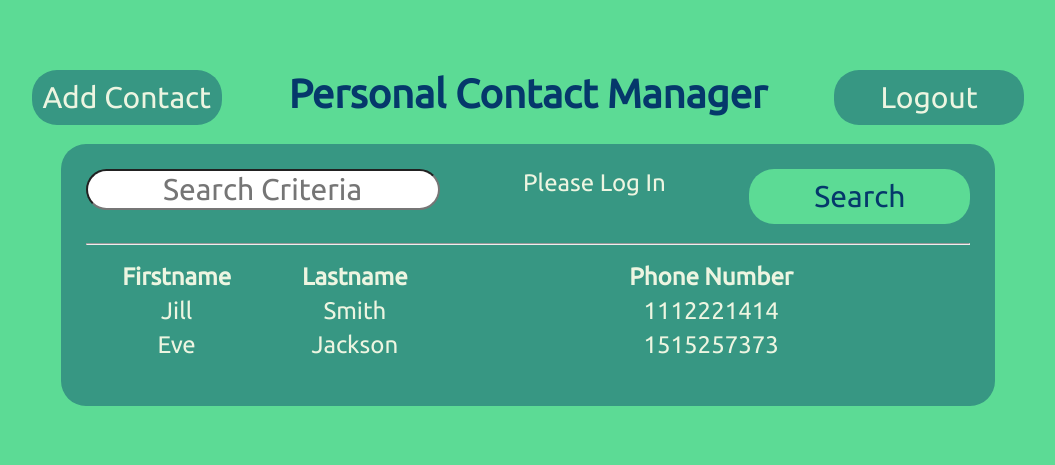
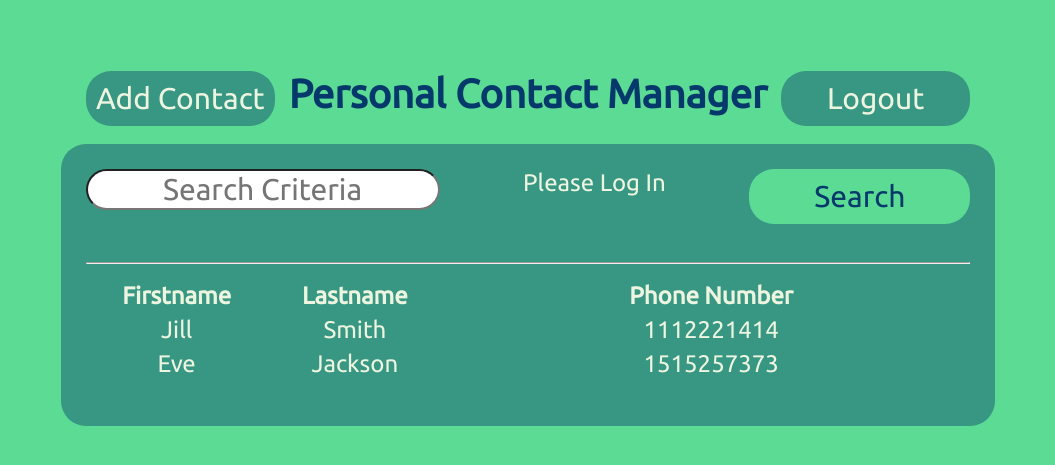
Before and after one commit to Dpk417182/LAMPStackProject, a PHP site: page /main.html in a window 1280 px wide. Shown: the top 465 px of the page, without its empty margins (112-1167 px from the left). Run offline with PHP 8.4, Linux system fonts and the light colour scheme.

Commit message:
Aligned bubbles

```diff
--- a/css/styles.css
+++ b/css/styles.css
@@ -50,9 +50,8 @@ input[type="text"],input[type="password"]{
 }
 
 .invertedButtons{
+    margin-top: 5%;
     width: 15%;
-    margin-left: 5%;
-    margin-right: 5%;
     padding: 10px;
     border-radius: 25px;
     border: none;
@@ -107,13 +106,23 @@ input[type="text"],input[type="password"]{
 }
 
 #searchTop{
-    display: inline-block;
     width: 100%;
 
     text-align: center;
 }
 
+#addButton{
+    margin-left: 15%;
+    float: left;
+}
+
+#logoutButton{
+    margin-right: 15%;
+    float: right;
+}
+
 #searchBottom{
+    height: 10%;
     display: inline-block;
     width: 100%;
 }
```
